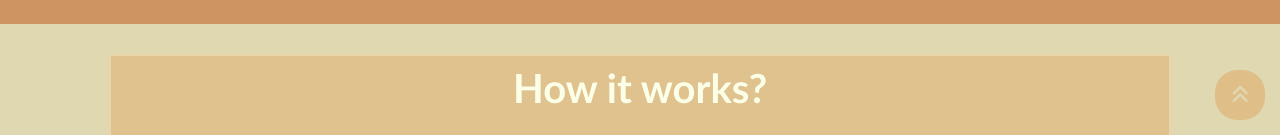
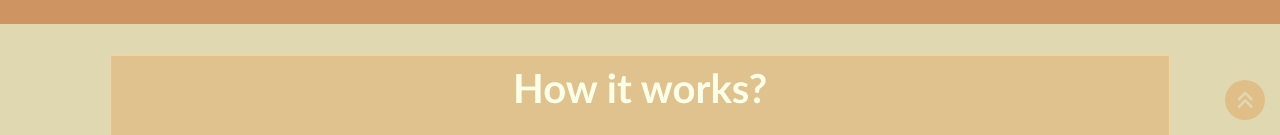
Before and after one commit to almaliselin/CSS--rnekleri, a plain HTML site: page ornek_4/uygulama/movieapp_bolum4.html in a window 1280 px wide. Shown: the part 665-800 px from the top of the page. Drawn offline with Linux system fonts and the light colour scheme; files whose address does not match are found by name; a web font is replaced by a local one.

Commit message:
scroll tuşuna yuvarlak maske eklendi

```diff
--- a/ornek_4/uygulama/movieapp_bolum4.css
+++ b/ornek_4/uygulama/movieapp_bolum4.css
@@ -15,7 +15,7 @@ body {
 }
 
 .up {
-
+    clip-path: circle(50% at 50% 50%);
     border: 2px solid transparent;
     border-radius: 45%;
     background-color: #de9f5775;
@@ -23,8 +23,8 @@ body {
     z-index: 10;
     bottom: 15px;
     right: 15px;
-    width: 50px;
-    height: 50px;
+    width: 40px;
+    height: 40px;
     padding: 0px;
 }
 
@@ -36,8 +36,8 @@ body {
 
 .upsekil {
     display: inline-block;
-    width: 50px;
-    height: 50px;
+    width: 40px;
+    height: 40px;
     position: relative;
 }
 
@@ -45,8 +45,8 @@ body {
     color: #E0D8B0;
     font-size: 20px;
     position: absolute;
-    top: 13px;
-    right: 18px;
+    top: 9px;
+    right: 13px;
 }
 
 .main-header {
```
